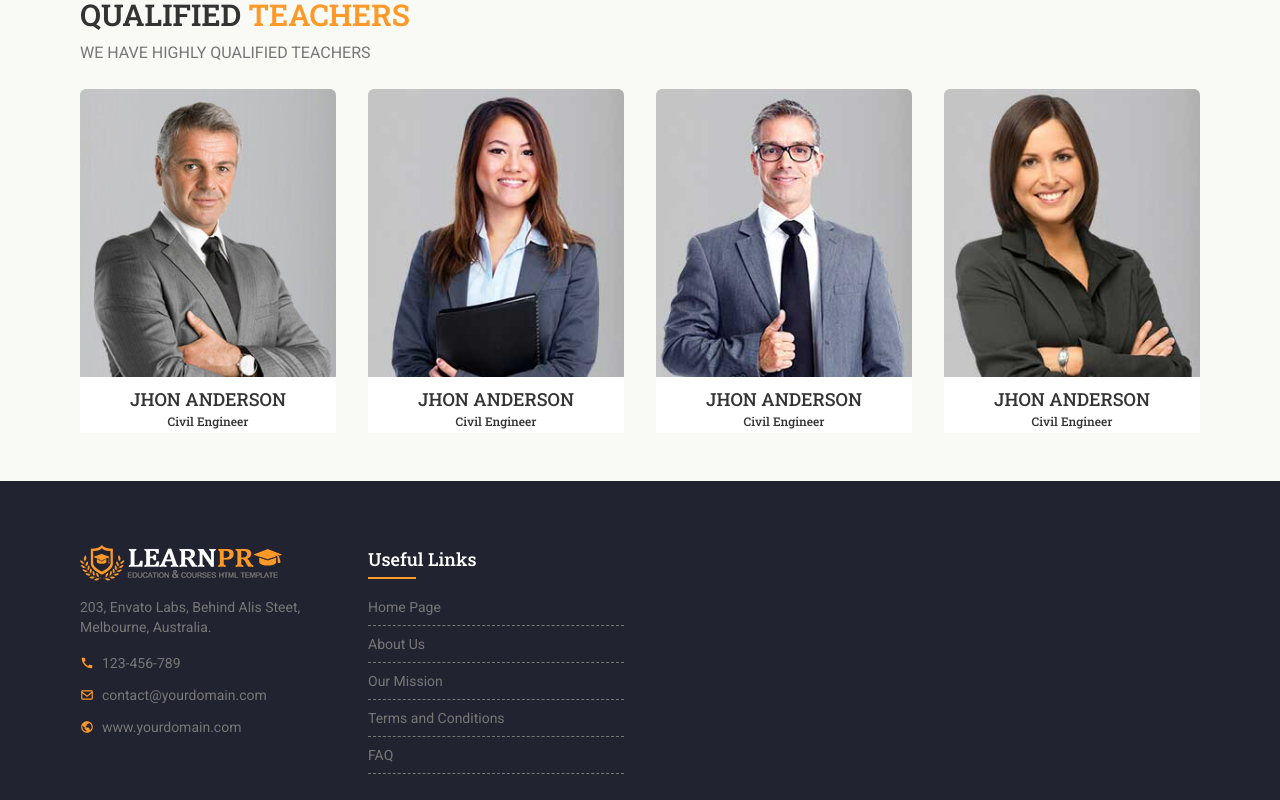
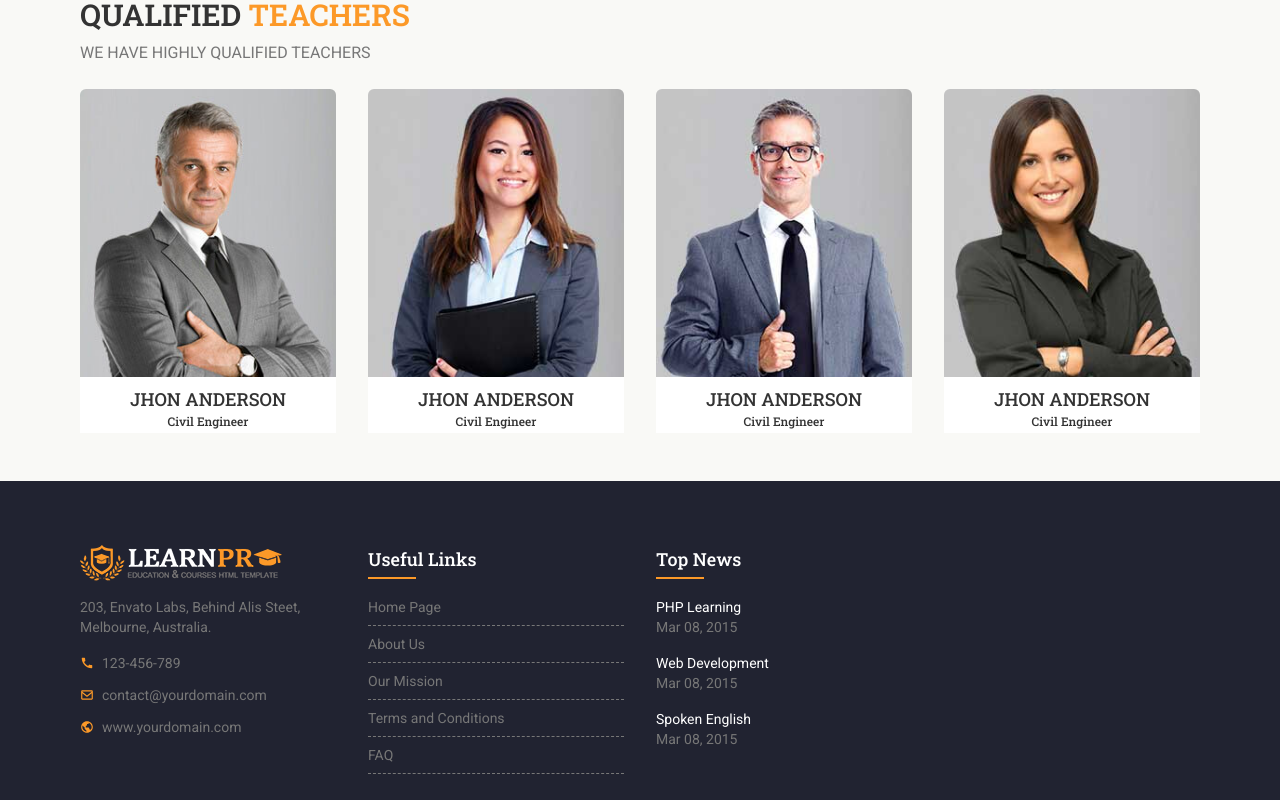
Before and after one commit to mallick-portfolio/learnPR, a React (Create React App) app in the folder client/: page /home in a window 1280 px wide. Shown: the part 2508-3308 px from the top of the page. Built offline with nearby package versions, Linux system fonts and the light colour scheme.

Commit message:
added footer column 3

```diff
--- /dev/null
+++ b/client/src/components/Footer/Column3.jsx
@@ -0,0 +1,27 @@
+import React from "react";
+
+const Column3 = () => {
+  return (
+    <div>
+      <h4 className="text-base sm:text-lg font-robotoS text-white font-medium relative after:absolute after:top-8 mb-6 after:bg-primary after:left-0 after:w-12 after:h-0.5">
+        Top News
+      </h4>
+      <ul className="flex flex-col gap-2 text-sm text-white">
+        <li className="pb-2 cursor-pointer">
+          PHP Learning <br />{" "}
+          <span className="text-textBase">Mar 08, 2015</span>
+        </li>
+        <li className="pb-2 cursor-pointer">
+          Web Development <br />{" "}
+          <span className="text-textBase">Mar 08, 2015</span>
+        </li>
+        <li className="pb-2 cursor-pointer">
+          Spoken English <br />{" "}
+          <span className="text-textBase">Mar 08, 2015</span>
+        </li>
+      </ul>
+    </div>
+  );
+};
+
+export default Column3;
--- a/client/src/components/Footer/Footer.jsx
+++ b/client/src/components/Footer/Footer.jsx
@@ -1,6 +1,7 @@
 import React from "react";
 import Column1 from "./Column1.jsx";
 import Column2 from "./Column2.jsx";
+import Column3 from "./Column3.jsx";
 
 const Footer = () => {
   return (
@@ -8,6 +9,7 @@ const Footer = () => {
       <div className="container py-16 grid grid-cols-1 sm:grid-cols-2 md:grid-cols-3 lg:grid-cols-4 sm:gap-6 md:gap-8">
         <Column1 />
         <Column2 />
+        <Column3 />
       </div>
     </div>
   );
```
